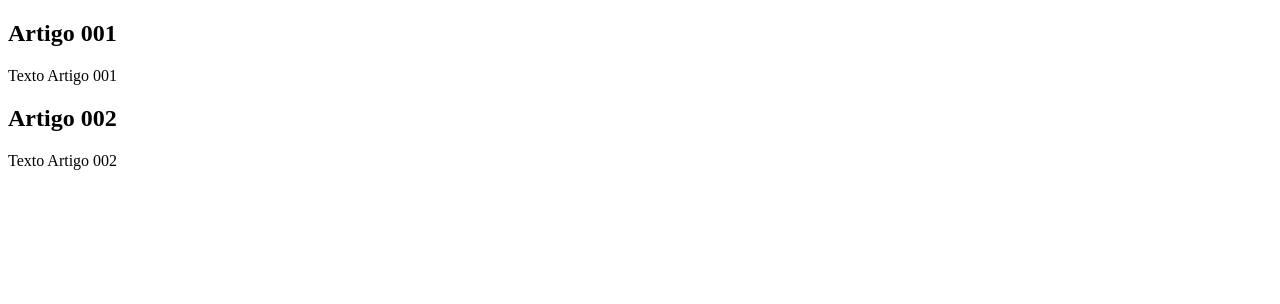
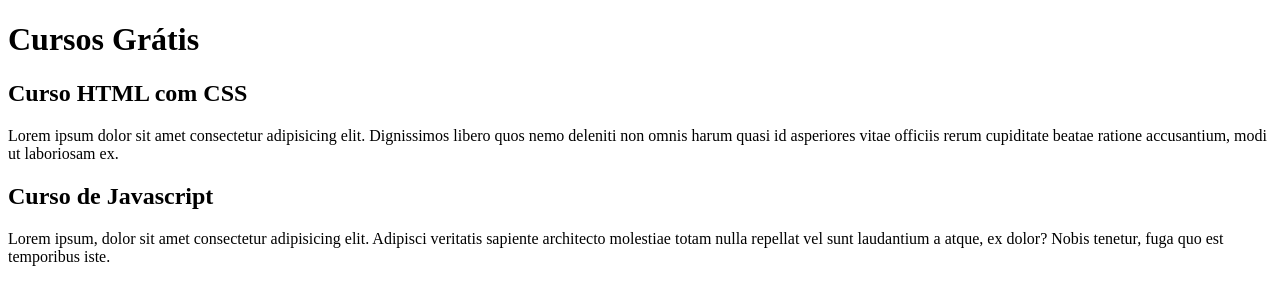
Before and after one commit to ailsonsilvajr/projeto-site, a plain HTML site: page index.html in a window 1280 px wide. Drawn offline with Linux system fonts and the light colour scheme.

Commit message:
Update index.html
Comecei a escrever o conteúdo

```diff
--- a/index.html
+++ b/index.html
@@ -8,15 +8,17 @@
 <body>
     <main>
         <header>
-            <article>
-                <h2>Artigo 001</h2>
-                <p>Texto Artigo 001</p>
-            </article>
-            <article>
-                <h2>Artigo 002</h2>
-                <p>Texto Artigo 002</p>
-            </article>
+            <h1>Cursos Grátis</h1>
         </header>
+        <article>
+            <h2>Curso HTML com CSS</h2>
+            <p>Lorem ipsum dolor sit amet consectetur adipisicing elit. Dignissimos libero quos nemo deleniti non omnis harum quasi id asperiores vitae officiis rerum cupiditate beatae ratione accusantium, modi ut laboriosam ex.</p>
+        </article>
+        <article>
+            <h2>Curso de Javascript</h2>
+            <p>Lorem ipsum, dolor sit amet consectetur adipisicing elit. Adipisci veritatis sapiente architecto molestiae totam nulla repellat vel sunt laudantium a atque, ex dolor? Nobis tenetur, fuga quo est temporibus iste.</p>
+        </article>
+
     </main>
 </body>
 </html>
```
